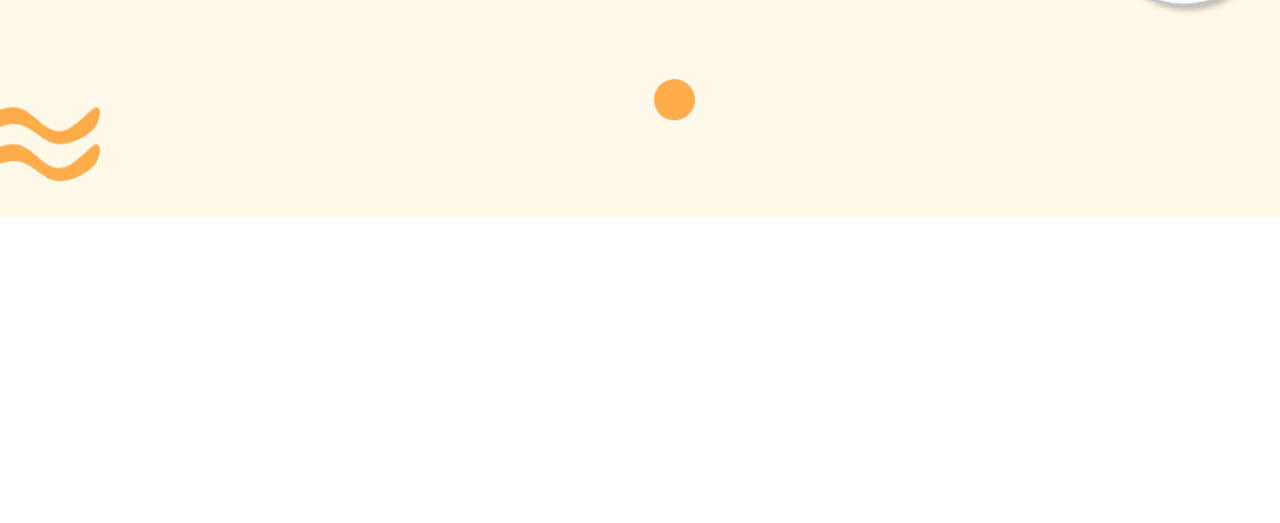
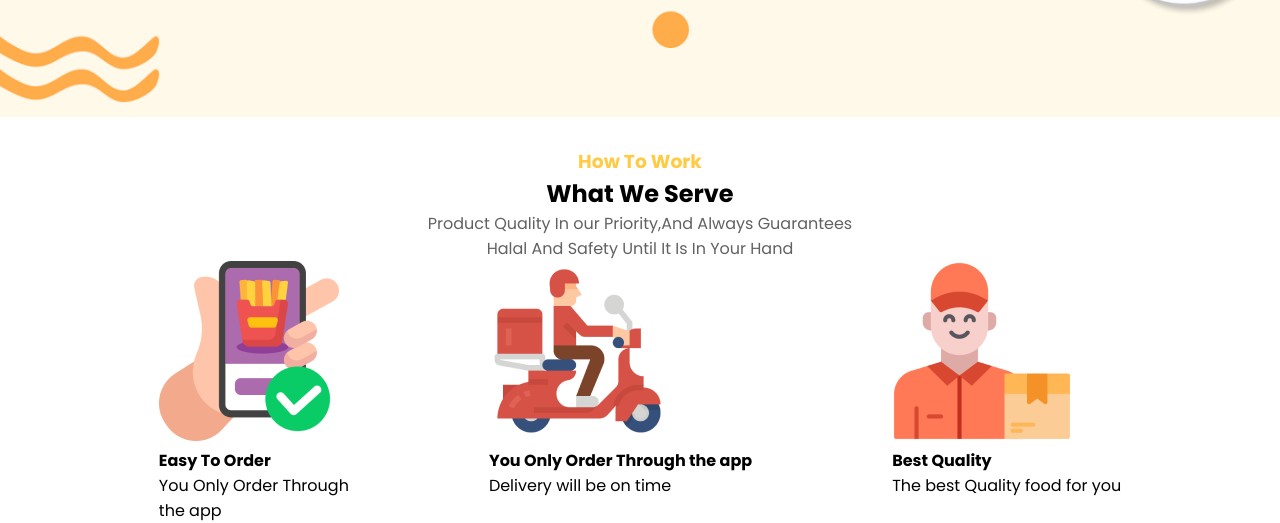
Before and after one commit to Hasan7584/first-desing, a plain HTML site: page index.html in a window 1280 px wide. Shown: the part 473-996 px from the top of the page. Before the commit the page ends 800 px from the top, so only its background shows below. Drawn offline with Linux system fonts and the light colour scheme.

Commit message:
first commit

```diff
--- a/index.html
+++ b/index.html
@@ -35,7 +35,7 @@
         </header>
         <!-- <main> herosection -->
           <section class="shafi">
-                          <div class="hero-parent">
+                         <div class="hero-parent">
 
                             <div class="lol">
                                 <div><h2 style="font-size: 36px; line-height: 40px;">Be The Fastest In <br> Delivary Your <span style="color: #ffcb45;">Food</span>
@@ -48,9 +48,37 @@
                               <img height="400" src="./image/img-hero.png">
                             </div>
                           </div>
-          </section>
-        </main>
-        <footer></footer>
+           </section>
+                          <!-- new line -->
 
+       <section class="first">
+                  <h3 style="color: #ffcb45; text-align: center;">How To Work</h3>
+                  <h2 style="text-align: center;">What We Serve</h2>
+                  <p style="color: #616161; text-align: center;">Product Quality In our Priority,And Always Guarantees <br>
+                    Halal And Safety Until It Is In Your Hand</p>
+
+
+                    <section class="pic">
+                        <div>
+                            <img src="./image/order 1 (1).png">
+                            <h4>Easy To Order</h4>
+                            <p>You Only Order Through <br> the app</p>
+                        </div>
+
+                        <div>
+                             <img src="./image/delivery 1.png">
+                               <h4>You Only Order Through the app</h4>
+                              <p>Delivery will be on time</p>
+                        </div>
+                     <div>
+                         <img src="./image/courier 1 (1).png">
+                         <h4>Best Quality</h4>
+                         <p>The best Quality food for you</p>
+                     </div>
+                    </section>
+
+       </section>
+
+     <footer></footer>
 </body>
 </html>
--- a/style/style.css
+++ b/style/style.css
@@ -2,10 +2,13 @@
 
 *{margin: 0;
 font-family: poppins;}
+
 .top{
     background-color: #fff9ea;
 
 }
+
+
    .toimom{
     display: flex;
   justify-content: space-between;
@@ -44,10 +47,11 @@ ul a{
 
 .shafi{
     background-image:url(../image/shapes.png) ;
-    height: 600px;
+    height: 500px;
     background-size: cover;
     background-repeat: no-repeat;
     background-position: center;
+
 }
 .hero-parent{
 
@@ -58,3 +62,20 @@ ul a{
     display: flex;
     align-items: center;
 }
+
+
+
+
+
+/* search containe */
+
+.first{
+    margin-top: 30px;
+
+}
+.pic{
+
+    display: flex;
+    gap: 140px;
+  justify-content: center;
+}
```
Also changed, not shown: image/Group 1.png (added), image/bg-image.png (added), image/courier 1 (1).png (added), image/delivery 1.png (added), image/e78d970fff9361c9fa37afeae33fdd77.jpg (deleted), image/order 1 (1).png (added), image/unsplash_-YHSwy6uqvk.png (added), image/unsplash_G6wx5j5-dR8.png (added), image/unsplash_K63facPD8gg (1).png (added), image/unsplash_MGFPFWSZfgM.png (added), image/unsplash_SqYmTDQYMjo.png (added), image/unsplash_Xbe20Z_DlDs.png (added), image/unsplash_vg2p2BK57bY.png (added), image/unsplash_zBONkjGFGko.png (added).
